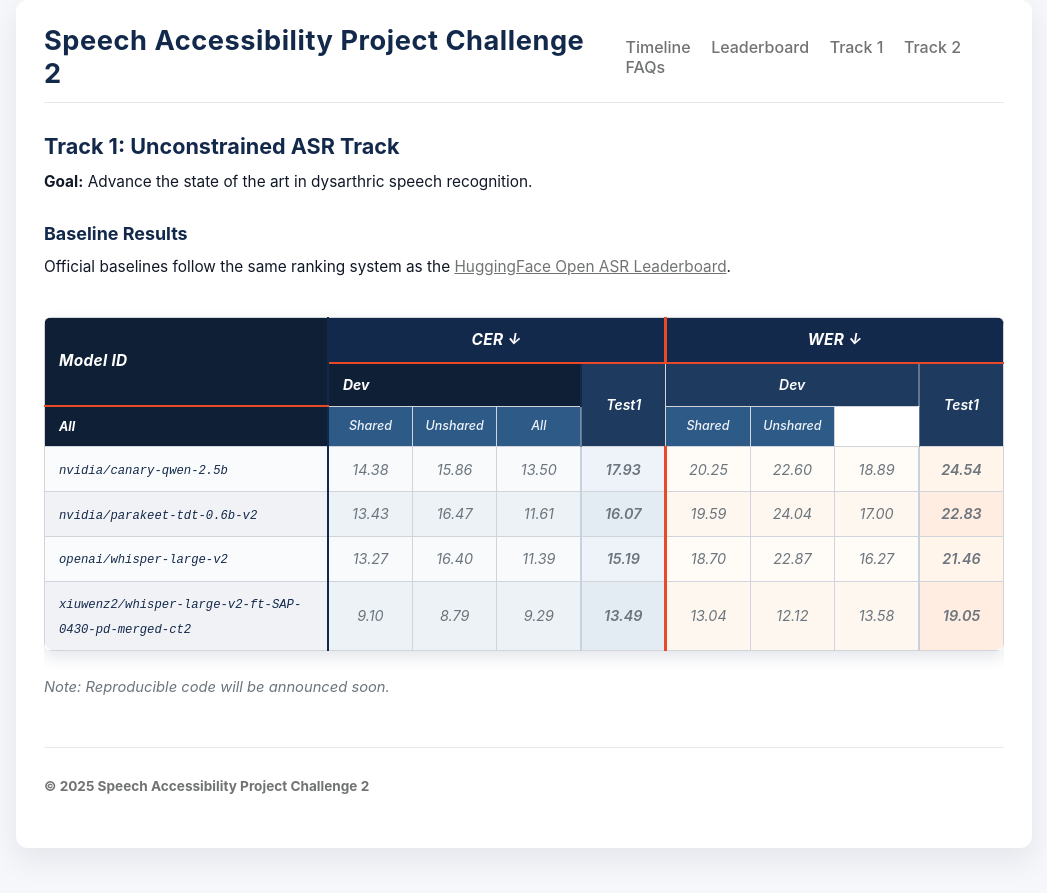
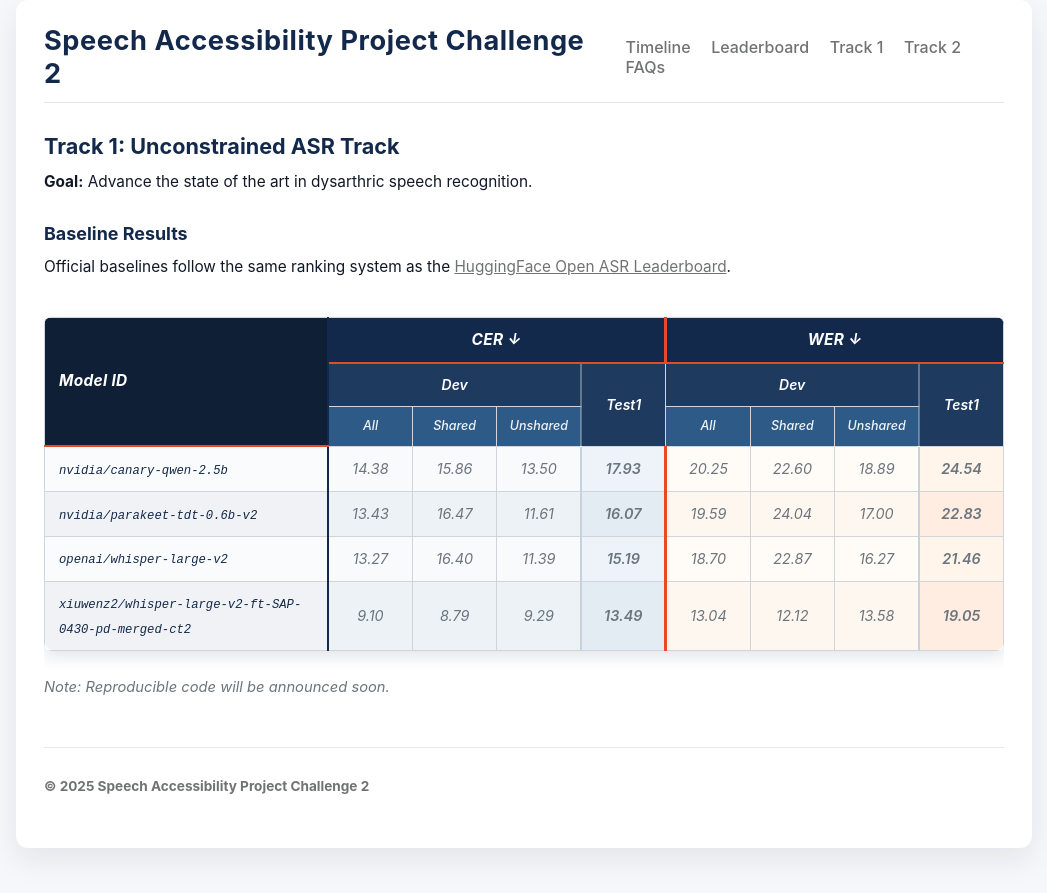
Before and after one commit to xiuwenz2/SAPC2-website, a Jekyll site: the page built from pages/track1.md, in a window 1280 px wide. Shown: the top 893 px of the page, without its empty margins (116-1163 px from the left). Built offline with Jekyll 4.4.1, drawn with Linux system fonts in a browser that asks for light colours.

Commit message:
improve table

```diff
--- a/assets/css/style.css
+++ b/assets/css/style.css
@@ -176,8 +176,15 @@ a {
 }
 
 /* 1. First Column (Model ID) - Fixed Width */
-.baseline-table th:first-child,
-.baseline-table td:first-child {
+/* Only target the actual first column cells, not first-child in merged rows */
+.baseline-table thead tr:first-child th:first-child {
+    width: 260px;
+    text-align: left;
+    padding-left: 14px;
+    font-weight: 600;
+    border-right: 2px solid #13294B;
+}
+.baseline-table tbody td:first-child {
     width: 260px;
     text-align: left;
     padding-left: 14px;
@@ -228,11 +235,12 @@ a {
     font-size: 0.85em;
 }
 
-/* First column headers - distinct styling */
-.baseline-table thead tr th:first-child {
+/* First column header (Model ID) - distinct styling */
+.baseline-table thead tr:first-child th:first-child {
     background-color: #0f1f35 !important;
     color: white;
     font-weight: 700;
+    text-align: left;
 }
 
 /* CER section columns (columns 2-5) - subtle blue tint */
--- a/pages/track1.md
+++ b/pages/track1.md
@@ -18,7 +18,7 @@ Official baselines follow the same ranking system as the <a href="https://huggin
     <table class="baseline-table">
       <thead>
         <tr>
-          <th rowspan="2">Model ID</th>
+          <th rowspan="3">Model ID</th>
           <th colspan="4">CER ↓</th>
           <th colspan="4">WER ↓</th>
         </tr>
```
